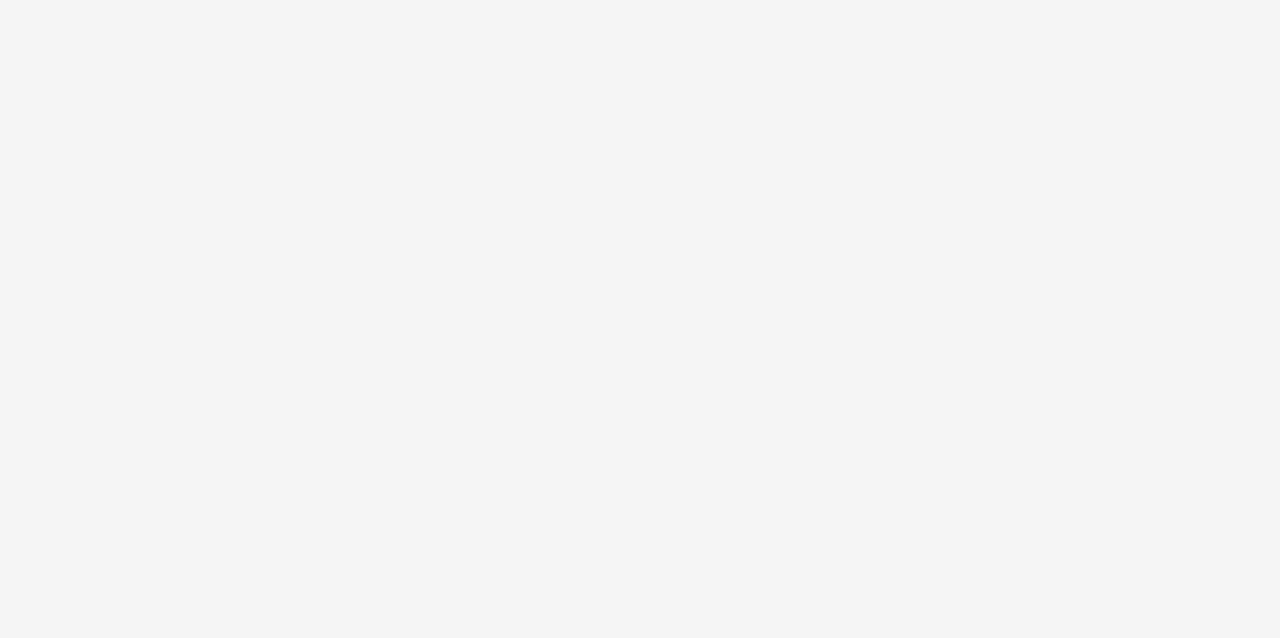
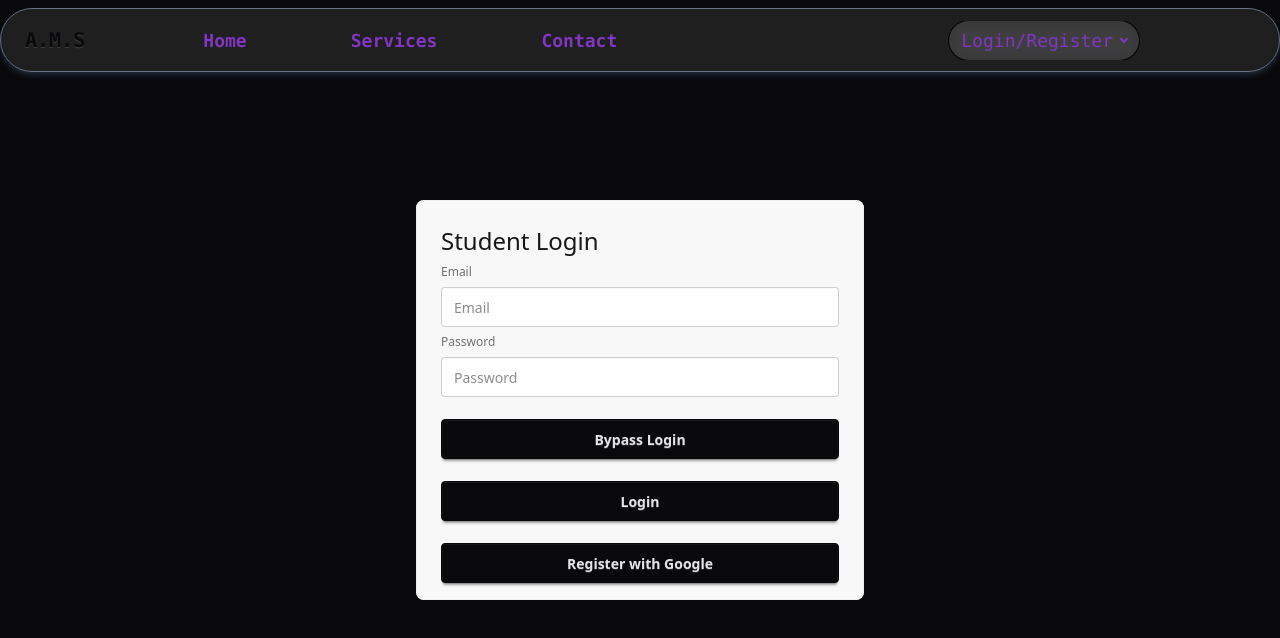
Before and after one commit to dev-koushal/alumnimanagment, a React (Vite) app: page /studentcard in a window 1280 px wide. Before the commit this address had no page. Shown: the top 638 px of the page. Built offline with nearby package versions, Linux system fonts and the light colour scheme.

Commit message:
fix: studentcard

```diff
--- a/src/App.jsx
+++ b/src/App.jsx
@@ -1,7 +1,8 @@
-import React, { lazy } from 'react'
+import React, { lazy, Suspense } from 'react'
 import {Routes,Route,Link} from 'react-router'
 import Loginpage from './Components/LoginPage/Loginpage'
 const  StudentLogin = lazy(()=>import('./Components/LoginPage/StudentLogin'))
+const StudentLoginCard = lazy(()=>import('./Components/LoginPage/StudentLoginCard'))
 const  AlumniLogin = lazy(()=>import('./Components/LoginPage/AlumniLogin'))
 const  AdminLogin = lazy(()=>import('./Components/LoginPage/AdminLogin'))
 import Navbar from './Navbar'
@@ -18,9 +19,10 @@ function App() {
             <Route path='/' element = {<Loginpage />} />
             <Route path='Student' element={<StudentLogin/>} />
             <Route path='Admin' element={<AdminLogin/>}/>
+            <Route path='studentcard' element={<StudentLoginCard/>}></Route>
             </Route>
             <Route path='student/explore' element={<StudentExplorePage/>}></Route>
-            <Route path='student/profile' element={<StudentDashboard/>} />
+            <Route path='student/profile' element={<Suspense fallback={<div className='mx-auto md:mt-0 mt-80 md:ml-80'><img src="https://i.pinimg.com/originals/ed/23/68/ed23685339ada1b6d88008cbe1a11e98.gif" alt="Loading" /></div>}><StudentDashboard/></Suspense>} />
             <Route path='Alumni' element={<AlumniLogin/>}/>
 
          </Routes>
--- a/src/Components/LoginPage/StudentLogin.jsx
+++ b/src/Components/LoginPage/StudentLogin.jsx
@@ -6,7 +6,7 @@ const StudentLogin = () => {
     <>
 
        <motion.div initial={{opacity:0,width:0}} animate={{opacity:1,width:"100%"}} transition={{ease:"easeInOut"}} >
-         <fieldset className=" ease-in-out fieldset bg-base-200 border-base-300 m-2 md:m-0 rounded-box
+         <fieldset className="mt-2 ease-in-out fieldset bg-base-200 border-base-300 m-2 md:m-0 rounded-box
          w-sm md:w-md  h-[400px] border p-6">
           <h1 className="text-2xl">Student Login</h1>
           <label className="label">Email</label>
--- /dev/null
+++ b/src/Components/LoginPage/StudentLoginCard.jsx
@@ -0,0 +1,24 @@
+import React from 'react'
+import { Link, Outlet } from 'react-router'
+const StudentLoginCard = () => {
+  return (
+    <>
+        <div className="h-screen flex justify-center items-center bg-neutral">
+        <fieldset className="fieldset bg-base-200 border-base-300 m-2 md:m-0 rounded-box w-md h-[400px] border p-6">
+          <h1 className="text-2xl">Student Login</h1>
+          <label className="label">Email</label>
+          <input type="email" className="input w-full" placeholder="Email" />
+
+          <label className="label">Password</label>
+          <input type="password" className="input w-full" placeholder="Password" />
+         <button className="btn btn-neutral mt-4"><Link to='/student/profile'> Bypass Login</Link></button>
+          <button className="btn btn-neutral mt-4">Login</button>
+          <button className="btn btn-neutral mt-4"> Register with Google</button>
+        </fieldset>
+      </div>
+        <Outlet />
+    </>
+  )
+}
+
+export default StudentLoginCard;
--- a/src/Components/StudentPage/StudentExplorePage.jsx
+++ b/src/Components/StudentPage/StudentExplorePage.jsx
@@ -1,4 +1,4 @@
-import React from "react";
+import React, { useState } from "react";
 import { Outlet, Link, useNavigate } from "react-router";
 import ExplorePage from "./ExplorePage";
 import StudenProfileButton from "./StudenProfileButton";
@@ -6,7 +6,13 @@ import StudenProfileButton from "./StudenProfileButton";
 function StudentExplorePage() {
   const navigate = useNavigate();
   const userName = ExplorePage.alumniname;
-  console.log(userName);
+  const [cse,SetCse] = useState(false);
+
+
+
+
+
+
   return (
     <>
 
@@ -24,9 +30,7 @@ function StudentExplorePage() {
         <input className="btn rounded-2xl" type="checkbox" name="frameworks" aria-label="CSE"/>
         <input className="btn rounded-2xl" type="checkbox" name="frameworks" aria-label="2025"/>
         <input className="btn rounded-2xl" type="checkbox" name="frameworks" aria-label="2024"/>
-        <input className="btn rounded-2xl" type="checkbox" name="frameworks" aria-label="CSE"/>
-        <input className="btn rounded-2xl" type="checkbox" name="frameworks" aria-label="2025"/>
-        <input className="btn rounded-2xl" type="checkbox" name="frameworks" aria-label="2024"/>
+
         </form>
 
 
--- a/src/Navbar.jsx
+++ b/src/Navbar.jsx
@@ -15,7 +15,7 @@ function Navbar() {
       <ul
         tabIndex={0}
         className="menu menu-sm dropdown-content bg-base-100 rounded-box z-1 mt-2 w-52 p-2 shadow">
-       <li><a href='#home' >Home</a></li>
+       <li><a href='#home' onClick={()=>navigate('/')} >Home</a></li>
         <li>
           <a>Login</a>
           <ul className="p-2">
@@ -24,8 +24,8 @@ function Navbar() {
             <li><Link to='Alumni'>Login as Alumni</Link></li>
           </ul>
         </li>
-        <li><a href='#services'>Services</a></li>
-        <li><a href='#contact'>Contact</a></li>
+        <li><a href='#services ' onClick={()=>navigate('/')}>Services</a></li>
+      <li><a href='#contact' onClick={()=>navigate('/')}>Contact</a></li>
       </ul>
     </div>
     <div className="btn btn-ghost text-xl text-neutral hover:bg-white border-0 rounded-full"><Link to='/'>A.M.S</Link></div>
@@ -42,7 +42,7 @@ function Navbar() {
           <summary className='shadow-[0_0_0_1px_black] rounded-full ml-80 mr-32 bg-clip-padding backdrop-filter backdrop-blur bg-opacity-0 backdrop-saturate-80 backdrop-contrast-150  border-gray-500
         bg-[#80808030]'>Login/Register</summary>
           <ul className="p-2 w-60 right-0 top-10 transition ease-in-out duration-1000">
-            <li> <Link to='Student' className='text-white'>Login as Student</Link></li>
+            <li> <Link to='studentcard' className='text-white'>Login as Student</Link></li>
             <li><Link to='Admin' className='text-white'>Login as Admin</Link> </li>
             <li><Link to='Alumni' className='text-white'>Login as Alumni</Link></li>
           </ul>
```
